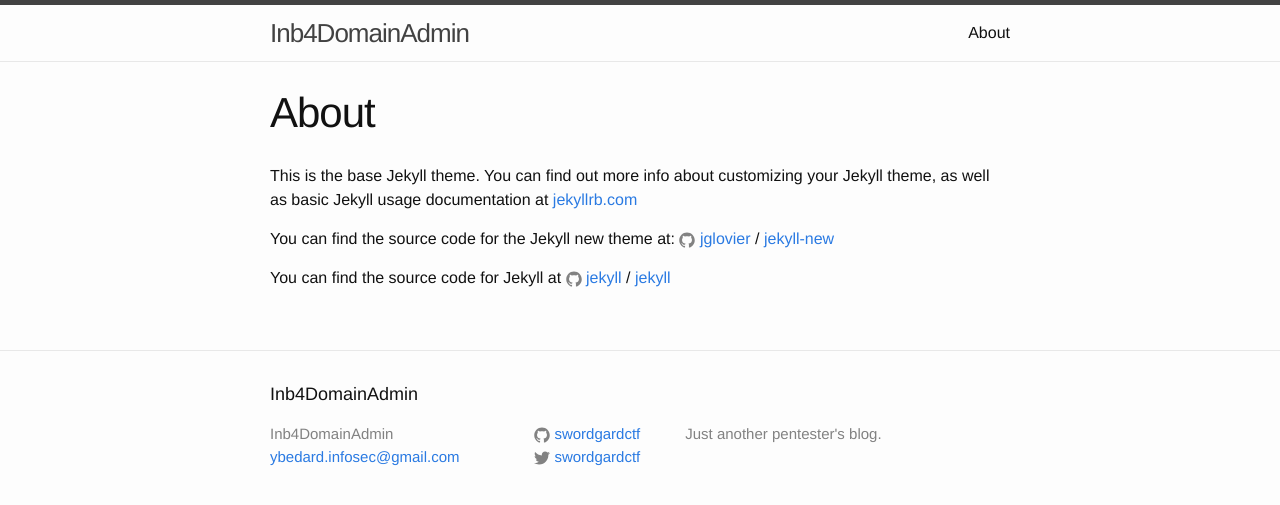
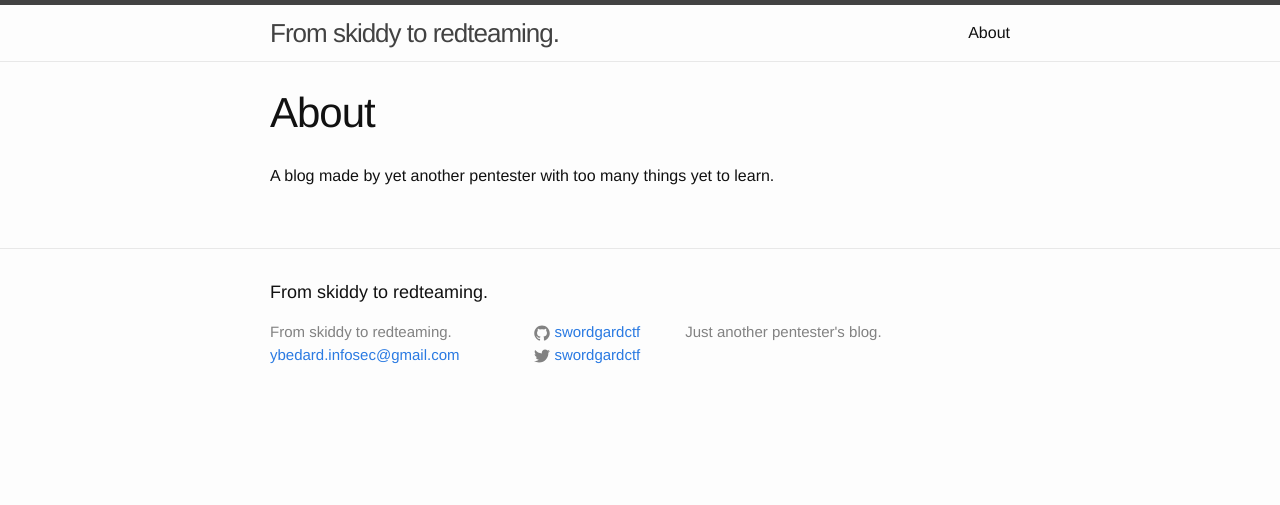
Before and after one commit to swordgardctf/swordgardctf.github.io, a Jekyll site: the page built from about.md, in a window 1280 px wide. Shown: the top 505 px of the page. Built offline with Jekyll 4.4.1, drawn with Linux system fonts in a browser that asks for light colours.

Commit message:
Blog 1 posted

```diff
--- a/_config.yml
+++ b/_config.yml
@@ -6,7 +6,7 @@
 # 'jekyll serve'. If you change this file, please restart the server process.
 
 # Site settings
-title: Inb4DomainAdmin
+title: From skiddy to redteaming.
 email: ybedard.infosec@gmail.com
 description: > # this means to ignore newlines until "baseurl:"
     Just another pentester's blog.
--- a/about.md
+++ b/about.md
@@ -4,12 +4,4 @@ title: About
 permalink: /about/
 ---
 
-This is the base Jekyll theme. You can find out more info about customizing your Jekyll theme, as well as basic Jekyll usage documentation at [jekyllrb.com](http://jekyllrb.com/)
-
-You can find the source code for the Jekyll new theme at:
-{% include icon-github.html username="jglovier" %} /
-[jekyll-new](https://github.com/jglovier/jekyll-new)
-
-You can find the source code for Jekyll at
-{% include icon-github.html username="jekyll" %} /
-[jekyll](https://github.com/jekyll/jekyll)
+A blog made by yet another pentester with too many things yet to learn.
```
